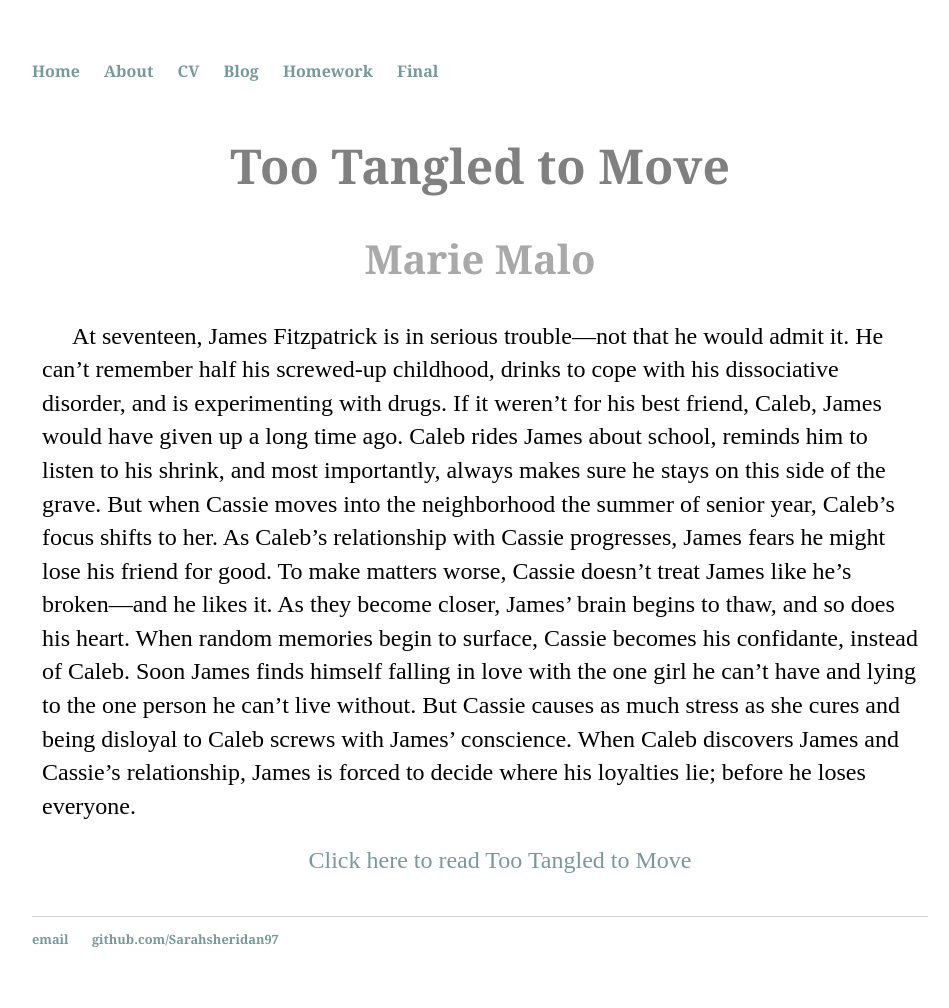
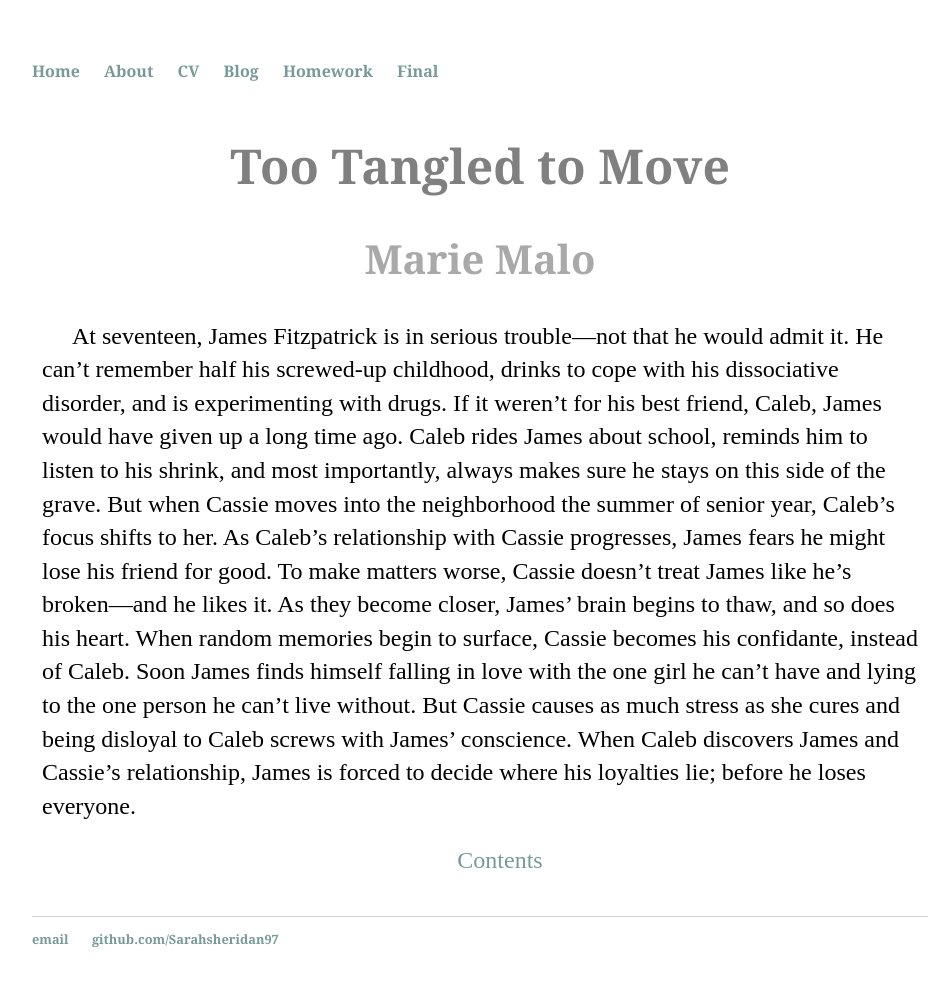
Before and after one commit to Sarahsheridan97/sarahsheridan97.github.io, a Jekyll site: the page built from final/index.html, in a window 1280 px wide. Shown: the whole page, without its empty margins (160-1109 px from the left). Built offline with Jekyll 4.4.1, drawn with Linux system fonts in a browser that asks for light colours.

Commit message:
Update index.html

```diff
--- a/final/index.html
+++ b/final/index.html
@@ -1,15 +1,15 @@
 ---
 layout: extra
 title: "Too Tangled to Move"
-description: "Marie Malo"
+author: "Marie Malo"
 date: 2022-02-10
 ---
 <h1>{{ page.title }}</h1>
-<h2>{{ page.description }}</h2>
+<h2>{{ page.author }}</h2>
 <p>At seventeen, James Fitzpatrick is in serious trouble—not that he would admit it. He can’t remember half his screwed-up childhood, drinks to cope with his dissociative disorder, and is experimenting with drugs. If it weren’t for his best friend, Caleb, James would have given up a long time ago.
 Caleb rides James about school, reminds him to listen to his shrink, and most importantly, always makes sure he stays on this side of the grave. But when Cassie moves into the neighborhood the summer of senior year, Caleb’s focus shifts to her. As Caleb’s relationship with Cassie progresses, James fears he might lose his friend for good.
 To make matters worse, Cassie doesn’t treat James like he’s broken—and he likes it. As they become closer, James’ brain begins to thaw, and so does his heart. When random memories begin to surface, Cassie becomes his confidante, instead of Caleb. Soon James finds himself falling in love with the one girl he can’t have and lying to the one person he can’t live without.
 But Cassie causes as much stress as she cures and being disloyal to Caleb screws with James’ conscience. When Caleb discovers James and Cassie’s relationship, James is forced to decide where his loyalties lie; before he loses everyone.</p>
 <ul class="posts">
-  <li><a href="/final/finalv4.html">Click here to read Too Tangled to Move</a></li>
+  <li><a href="/final/finalv4.html">Contents</a></li>
 </ul>
```
